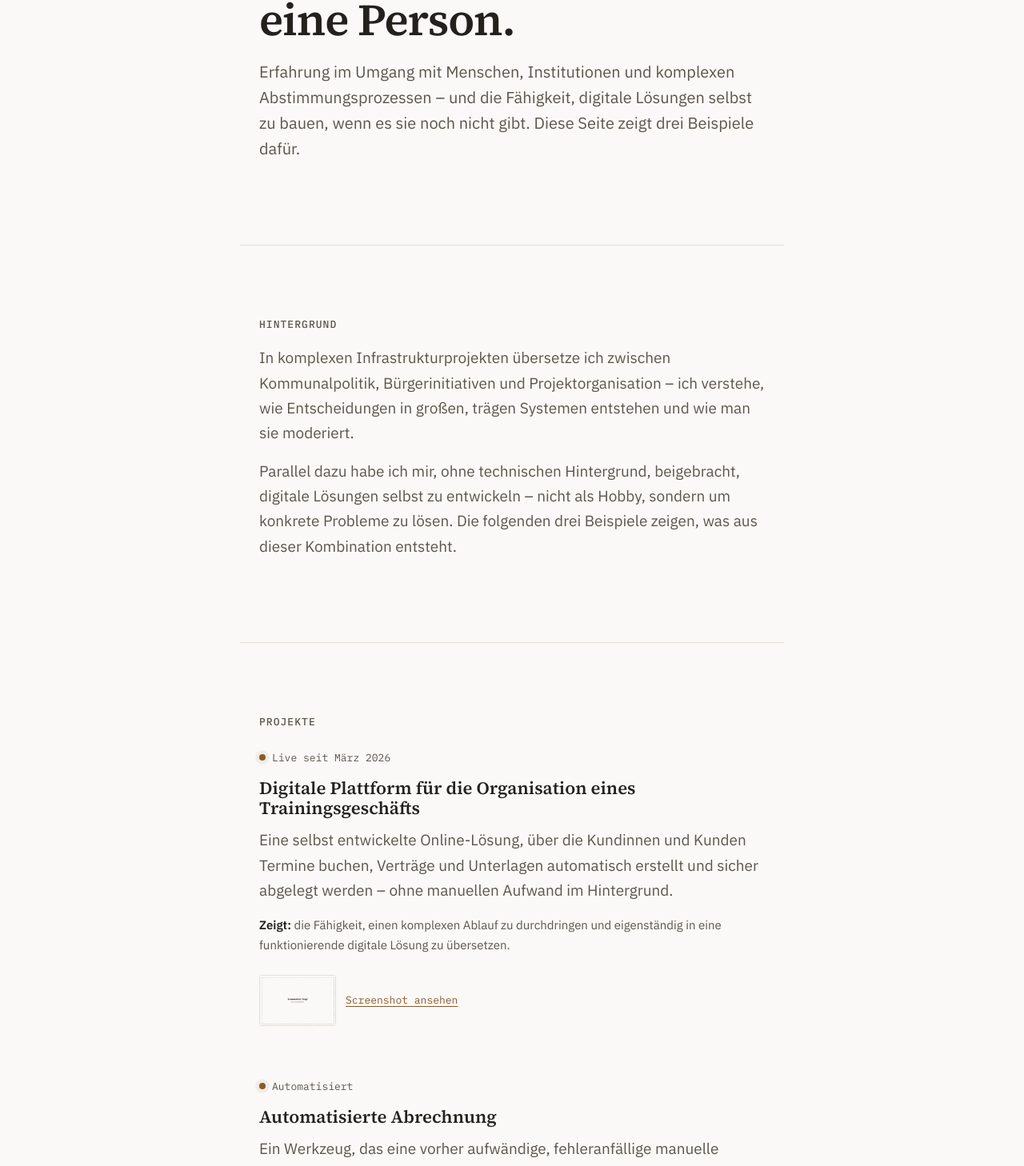
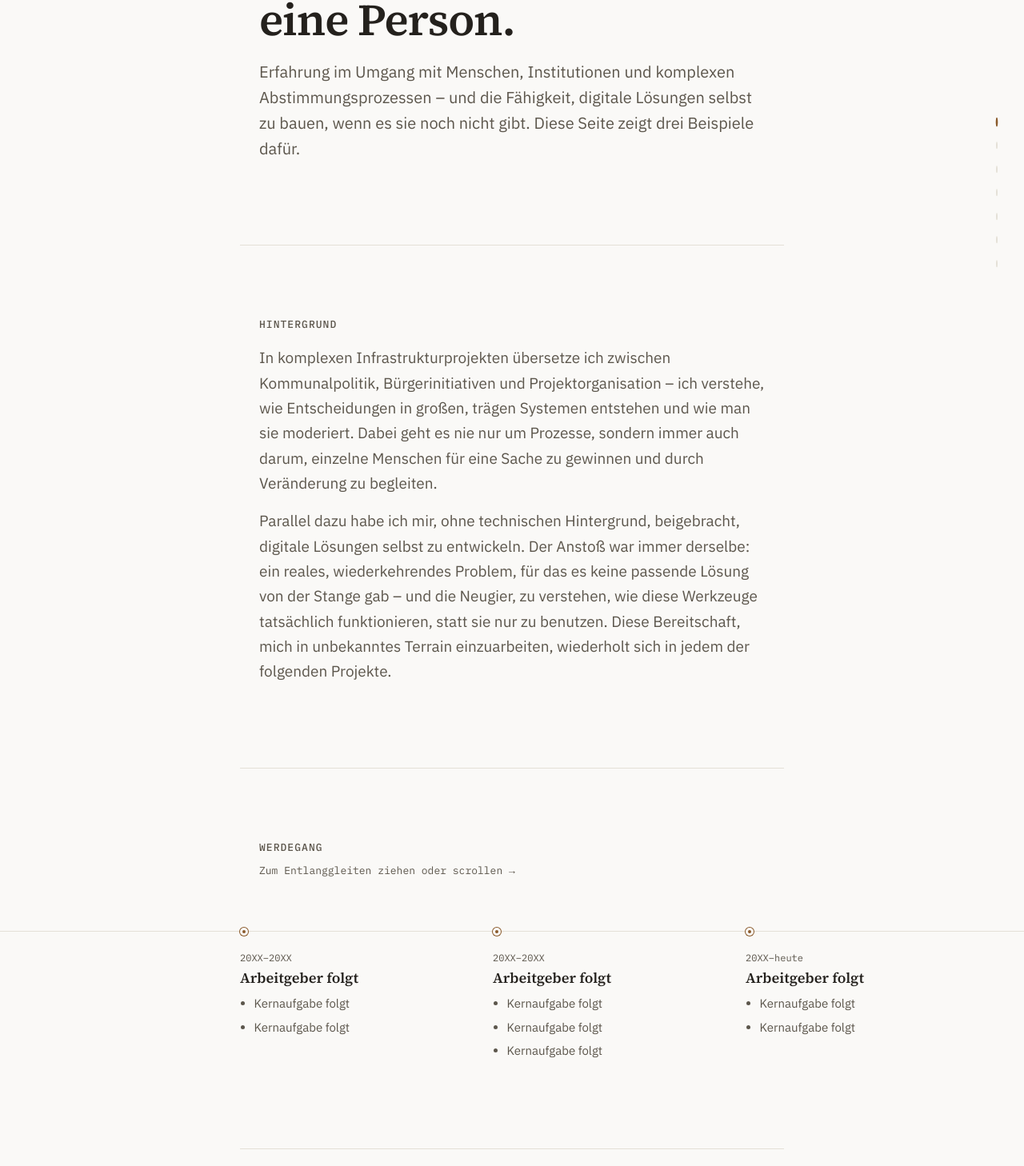
Before and after one commit to fichtegarage/bewerbung-jakob-neumann, a React (Vite) app: page / in a window 1280 px wide. Shown: the part 159-1617 px from the top of the page at 80% size. Built offline with nearby package versions, Linux system fonts and the light colour scheme.

Commit message:
Add files via upload

```diff
--- a/src/App.jsx
+++ b/src/App.jsx
@@ -1,19 +1,25 @@
 import Hero from "./components/Hero.jsx";
 import Bridge from "./components/Bridge.jsx";
+import Timeline from "./components/Timeline.jsx";
 import Projects from "./components/Projects.jsx";
 import Skills from "./components/Skills.jsx";
 import AboutSite from "./components/AboutSite.jsx";
 import Contact from "./components/Contact.jsx";
+import DotNav from "./components/DotNav.jsx";
 
 export default function App() {
   return (
+    <>
+      <DotNav />
       <main>
         <Hero />
         <Bridge />
+        <Timeline />
         <Projects />
         <Skills />
         <AboutSite />
         <Contact />
       </main>
+    </>
   );
 }
--- a/src/components/AboutSite.jsx
+++ b/src/components/AboutSite.jsx
@@ -5,7 +5,7 @@ const HOURS_BUILT = "XX";
 
 export default function AboutSite() {
   return (
-    <section className="section reveal">
+    <section id="ueber-diese-seite" className="section reveal">
       <span className="eyebrow">Über diese Seite</span>
       <StatusDot label={`Built in ${HOURS_BUILT}h`} />
       <p className="about-site__text">
--- a/src/components/Bridge.jsx
+++ b/src/components/Bridge.jsx
@@ -1,18 +1,23 @@
 export default function Bridge() {
   return (
-    <section className="section reveal">
+    <section id="hintergrund" className="section reveal">
       <span className="eyebrow">Hintergrund</span>
       <p>
         In komplexen Infrastrukturprojekten übersetze ich zwischen
         Kommunalpolitik, Bürgerinitiativen und Projektorganisation – ich
         verstehe, wie Entscheidungen in großen, trägen Systemen entstehen und
-        wie man sie moderiert.
+        wie man sie moderiert. Dabei geht es nie nur um Prozesse, sondern
+        immer auch darum, einzelne Menschen für eine Sache zu gewinnen und
+        durch Veränderung zu begleiten.
       </p>
       <p>
         Parallel dazu habe ich mir, ohne technischen Hintergrund, beigebracht,
-        digitale Lösungen selbst zu entwickeln – nicht als Hobby, sondern um
-        konkrete Probleme zu lösen. Die folgenden drei Beispiele zeigen, was
-        aus dieser Kombination entsteht.
+        digitale Lösungen selbst zu entwickeln. Der Anstoß war immer derselbe:
+        ein reales, wiederkehrendes Problem, für das es keine passende Lösung
+        von der Stange gab – und die Neugier, zu verstehen, wie diese
+        Werkzeuge tatsächlich funktionieren, statt sie nur zu benutzen. Diese
+        Bereitschaft, mich in unbekanntes Terrain einzuarbeiten, wiederholt
+        sich in jedem der folgenden Projekte.
       </p>
     </section>
   );
--- a/src/components/Contact.jsx
+++ b/src/components/Contact.jsx
@@ -1,6 +1,6 @@
 export default function Contact() {
   return (
-    <section className="section reveal">
+    <section id="kontakt" className="section reveal">
       <span className="eyebrow">Kontakt</span>
       <a href="mailto:jakob.neumann@posteo.de" className="contact-link">
         jakob.neumann@posteo.de →
--- /dev/null
+++ b/src/components/DotNav.jsx
@@ -0,0 +1,57 @@
+import { useEffect, useRef, useState } from "react";
+import "./DotNav.css";
+
+const items = [
+  { id: "start", label: "Start" },
+  { id: "hintergrund", label: "Hintergrund" },
+  { id: "lebenslauf", label: "Werdegang" },
+  { id: "projekte", label: "Projekte" },
+  { id: "skills", label: "Skills" },
+  { id: "ueber-diese-seite", label: "Über diese Seite" },
+  { id: "kontakt", label: "Kontakt" },
+];
+
+export default function DotNav() {
+  const [activeId, setActiveId] = useState("start");
+  const observer = useRef(null);
+
+  useEffect(() => {
+    const sections = items
+      .map((i) => document.getElementById(i.id))
+      .filter(Boolean);
+
+    observer.current = new IntersectionObserver(
+      (entries) => {
+        const visible = entries
+          .filter((e) => e.isIntersecting)
+          .sort((a, b) => b.intersectionRatio - a.intersectionRatio)[0];
+        if (visible) setActiveId(visible.target.id);
+      },
+      { threshold: 0.4 }
+    );
+
+    sections.forEach((s) => observer.current.observe(s));
+    return () => observer.current?.disconnect();
+  }, []);
+
+  return (
+    <nav className="dot-nav" aria-label="Seitennavigation">
+      {items.map((item) => (
+        <button
+          key={item.id}
+          type="button"
+          className={`dot-nav__dot ${activeId === item.id ? "is-active" : ""}`}
+          aria-label={item.label}
+          aria-current={activeId === item.id}
+          onClick={() =>
+            document
+              .getElementById(item.id)
+              ?.scrollIntoView({ behavior: "smooth" })
+          }
+        >
+          <span className="dot-nav__tooltip">{item.label}</span>
+        </button>
+      ))}
+    </nav>
+  );
+}
--- a/src/components/Projects.jsx
+++ b/src/components/Projects.jsx
@@ -25,13 +25,14 @@ const projects = [
     screenshotAlt: "Screenshot des Abrechnungswerkzeugs",
   },
   {
-    title: "Eigenständig gesteuerte Werbekampagne",
-    status: "Aktiv gesteuert",
+    title: "Print-Broschüre nach eigenem Markenkonzept",
+    status: "Realisiert",
     description:
-      "Eine selbst konzipierte und laufend gesteuerte Kampagne zur Kundengewinnung, mit einem eigens entwickelten, datensparsamen Modell zur Erfolgsmessung – bewusst statt einer Standardlösung von der Stange.",
-    shows: "strategisches Denken und einen verantwortungsvollen Umgang mit Daten.",
-    screenshotSrc: "/screenshots/google-ads.jpg",
-    screenshotAlt: "Screenshot der Kampagnensteuerung",
+      "Eine Broschüre, komplett nach einem selbst entwickelten Markenkonzept gestaltet und gesetzt – ohne Agentur, ohne Layouter. Einzige externe Beteiligung war die Druckerei für die Produktion.",
+    shows:
+      "die Fähigkeit, ein Vorhaben von der Konzeption bis zum fertigen, professionellen Ergebnis eigenständig durchzuziehen.",
+    screenshotSrc: "/screenshots/broschuere.jpg",
+    screenshotAlt: "Foto der gedruckten Broschüre",
   },
 ];
 
@@ -39,7 +40,7 @@ export default function Projects() {
   const [openImage, setOpenImage] = useState(null);
 
   return (
-    <section className="section reveal">
+    <section id="projekte" className="section reveal">
       <span className="eyebrow">Projekte</span>
       <div className="project-list">
         {projects.map((p) => (
--- /dev/null
+++ b/src/components/Timeline.css
@@ -0,0 +1,86 @@
+.timeline__hint {
+  font-family: var(--font-mono);
+  font-size: 0.8125rem;
+  color: var(--text-sekundaer);
+  margin: -0.5rem 0 1.5rem;
+}
+
+.timeline__track {
+  display: flex;
+  gap: 3.5rem;
+  overflow-x: auto;
+  padding: 2.5rem 0.25rem 1rem;
+  cursor: grab;
+  position: relative;
+  scroll-snap-type: x proximity;
+  /* full-bleed beyond the centered text column, so the timeline gets room to breathe */
+  width: 100vw;
+  margin-left: calc(50% - 50vw);
+  padding-left: calc(50vw - var(--breite-text) / 2);
+  padding-right: 2rem;
+}
+
+.timeline__track:active {
+  cursor: grabbing;
+}
+
+.timeline__line {
+  position: absolute;
+  top: 2.5rem;
+  left: 0;
+  right: 0;
+  height: 1px;
+  background: var(--linie);
+}
+
+.timeline__station {
+  flex: 0 0 260px;
+  scroll-snap-align: start;
+  position: relative;
+  padding-top: 1.5rem;
+}
+
+.timeline__dot {
+  position: absolute;
+  top: -4px;
+  left: 0;
+  width: 10px;
+  height: 10px;
+  border-radius: 50%;
+  background: var(--messing);
+  border: 3px solid var(--papier);
+  box-shadow: 0 0 0 1px var(--messing);
+}
+
+.timeline__period {
+  display: block;
+  font-family: var(--font-mono);
+  font-size: 0.75rem;
+  color: var(--text-sekundaer);
+  margin-bottom: 0.35rem;
+}
+
+.timeline__employer {
+  font-size: 1.125rem;
+  margin: 0 0 0.6rem;
+}
+
+.timeline__bullets {
+  margin: 0;
+  padding-left: 1.1rem;
+  font-size: 0.9375rem;
+  color: var(--text-sekundaer);
+}
+
+.timeline__bullets li {
+  margin-bottom: 0.3rem;
+}
+
+@media (max-width: 640px) {
+  .timeline__track {
+    padding-left: 1.5rem;
+  }
+  .timeline__station {
+    flex-basis: 220px;
+  }
+}
```
Lines whose indentation alone changed are shown as unchanged.
